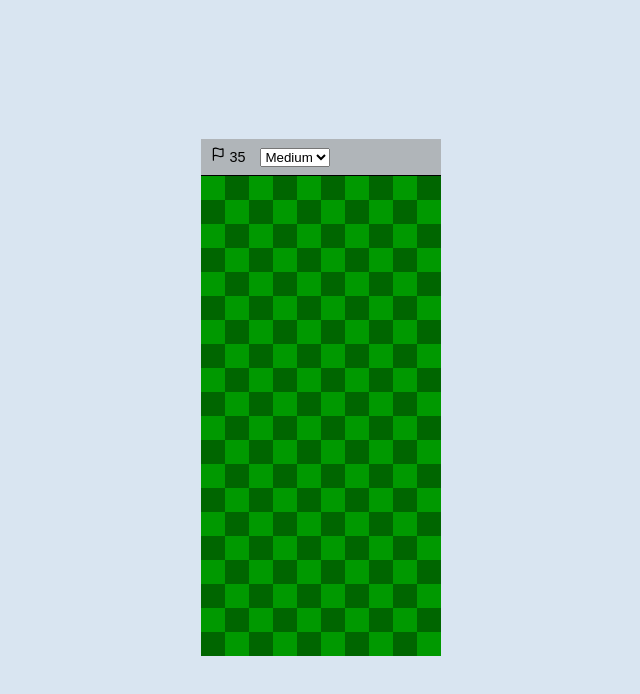
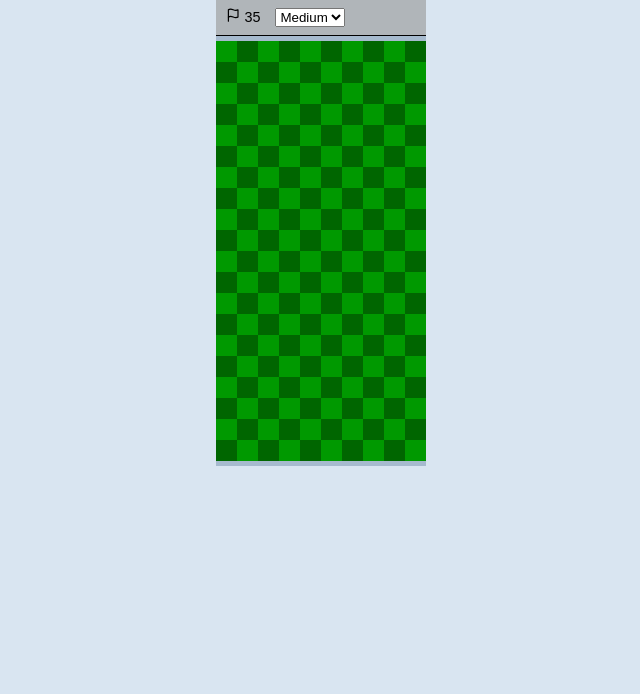
Before and after one commit to ericmilaneze/minefield, a React (Create React App) app: page / in a window 1280 px wide. Shown: the top 694 px of the page, without its empty margins (319-959 px from the left). Built offline with nearby package versions, Linux system fonts and the light colour scheme.

Commit message:
alignment

```diff
--- a/src/App.scss
+++ b/src/App.scss
@@ -1,8 +1,7 @@
 section.main-section {
     display: flex;
     align-items: center;
-    align-content: center;
-    justify-content: center;
+    justify-content: flex-start;
     background-color: rgb(217, 229, 241);
     flex-direction: column;
     height: 100vh;
--- a/src/Minefield/index.scss
+++ b/src/Minefield/index.scss
@@ -5,6 +5,7 @@ section.campo-minado {
         display: flex;
         justify-content: center;
         flex-direction: column;
+        min-width: 210px;
 
         .config {
             display: flex;
@@ -39,8 +40,8 @@ section.campo-minado {
         }
 
         .main {
-            background-color: rgb(217, 229, 241);
-            padding: 0 0 5px 0;
+            background-color: rgb(166, 186, 206);
+            padding: 5px 0 5px 0;
 
             .square-row {
                 display: flex;
@@ -55,8 +56,8 @@ section.campo-minado {
                     margin: 0;
                     font-family: Arial, Helvetica, sans-serif;
                     font-size: 0.95rem;
-                    width: 24px;
-                    height: 24px;
+                    width: 21px;
+                    height: 21px;
                     text-align: center;
                     cursor: pointer;
                     user-select: none; /* supported by Chrome and Opera */
```
